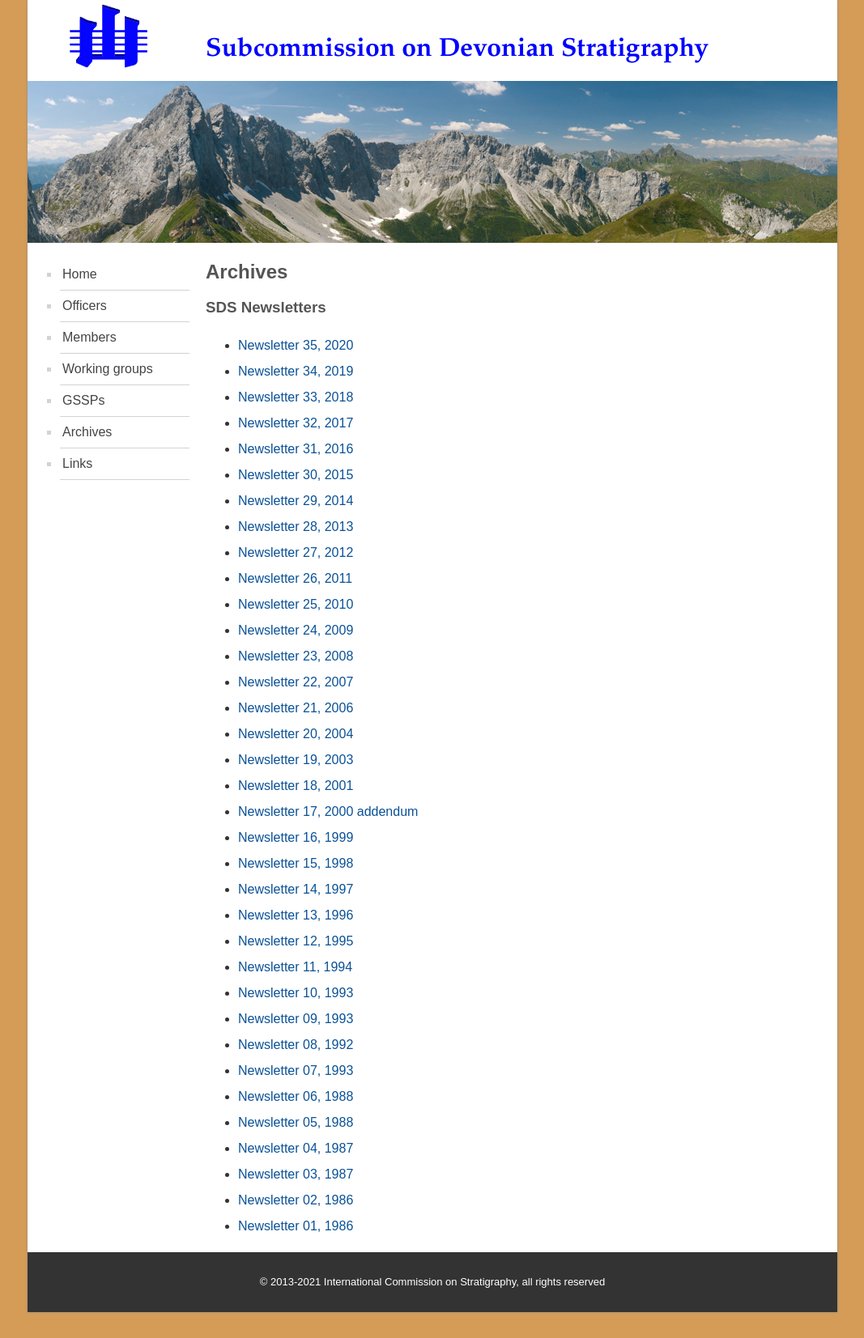
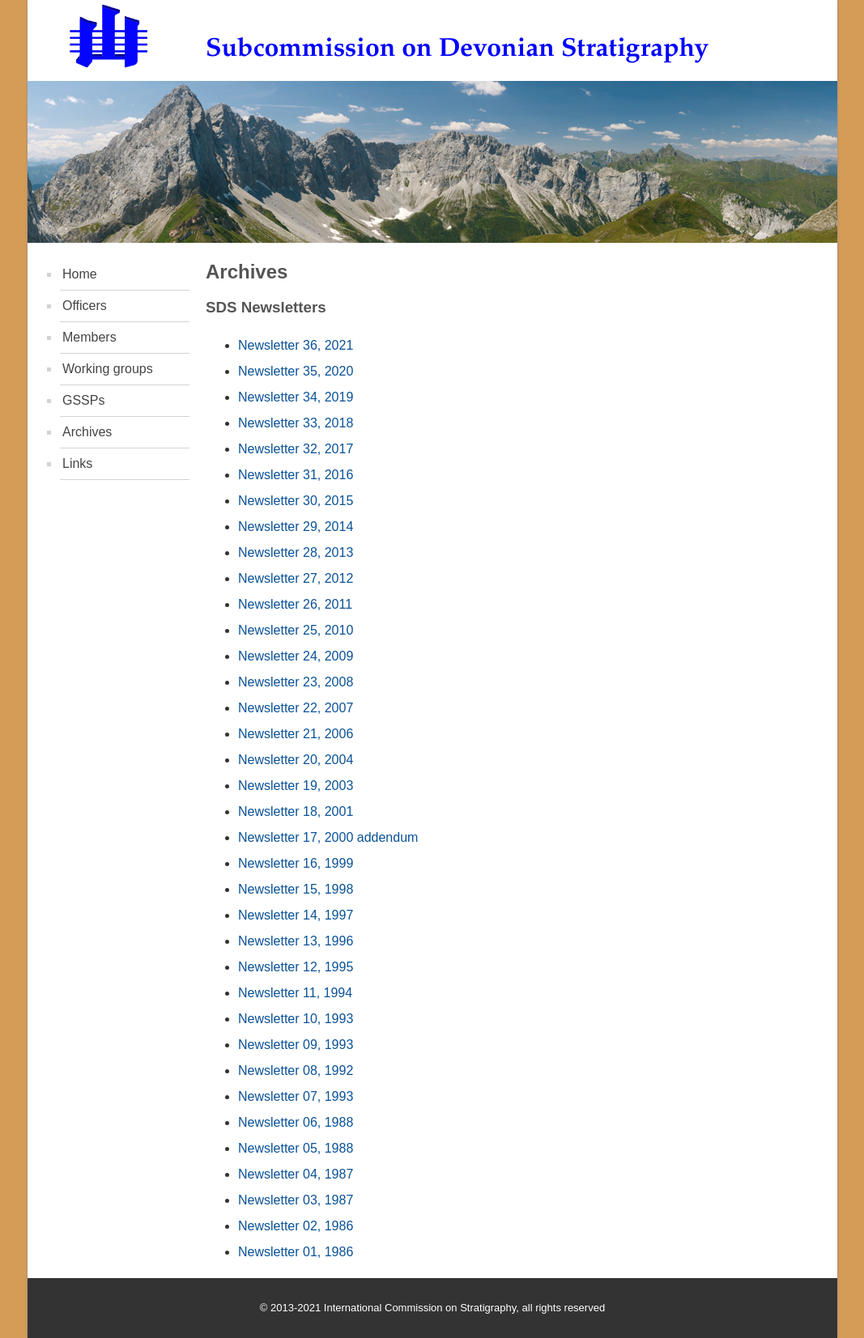
Before and after one commit to i-c-stratigraphy/subcommission-devonian, a Jekyll site: the page built from pages/archives.md, in a window 1280 px wide. Shown: the whole page at 81% size, without its empty margins (106-1173 px from the left). Built offline with Jekyll 4.4.1, drawn with Linux system fonts in a browser that asks for light colours; before the commit the page ends 1621 px from its top, so only the background shows below that.

Commit message:
Update archives.md

```diff
--- a/pages/archives.md
+++ b/pages/archives.md
@@ -7,6 +7,7 @@ permalink: /archives
 
 ### SDS Newsletters
 
+* [Newsletter 36, 2021](archive/SDS-Newsletter-35-2021.pdf)
 * [Newsletter 35, 2020](archive/SDS-Newsletter-35-2020.pdf)
 * [Newsletter 34, 2019](archive/SDS-Newsletter-34-2019.pdf)
 * [Newsletter 33, 2018](archive/SDS-Newsletter-33-2018.pdf)
```
